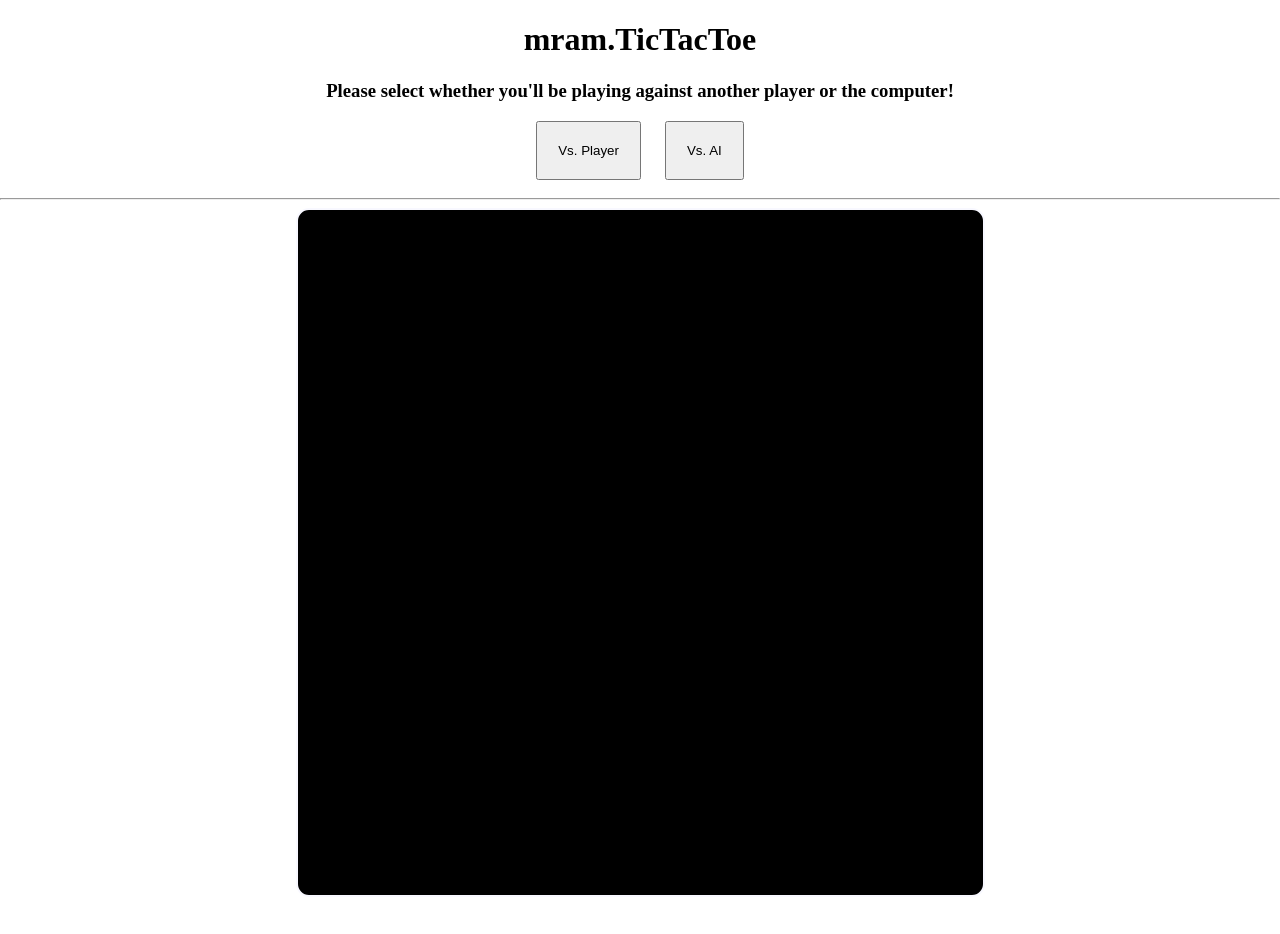
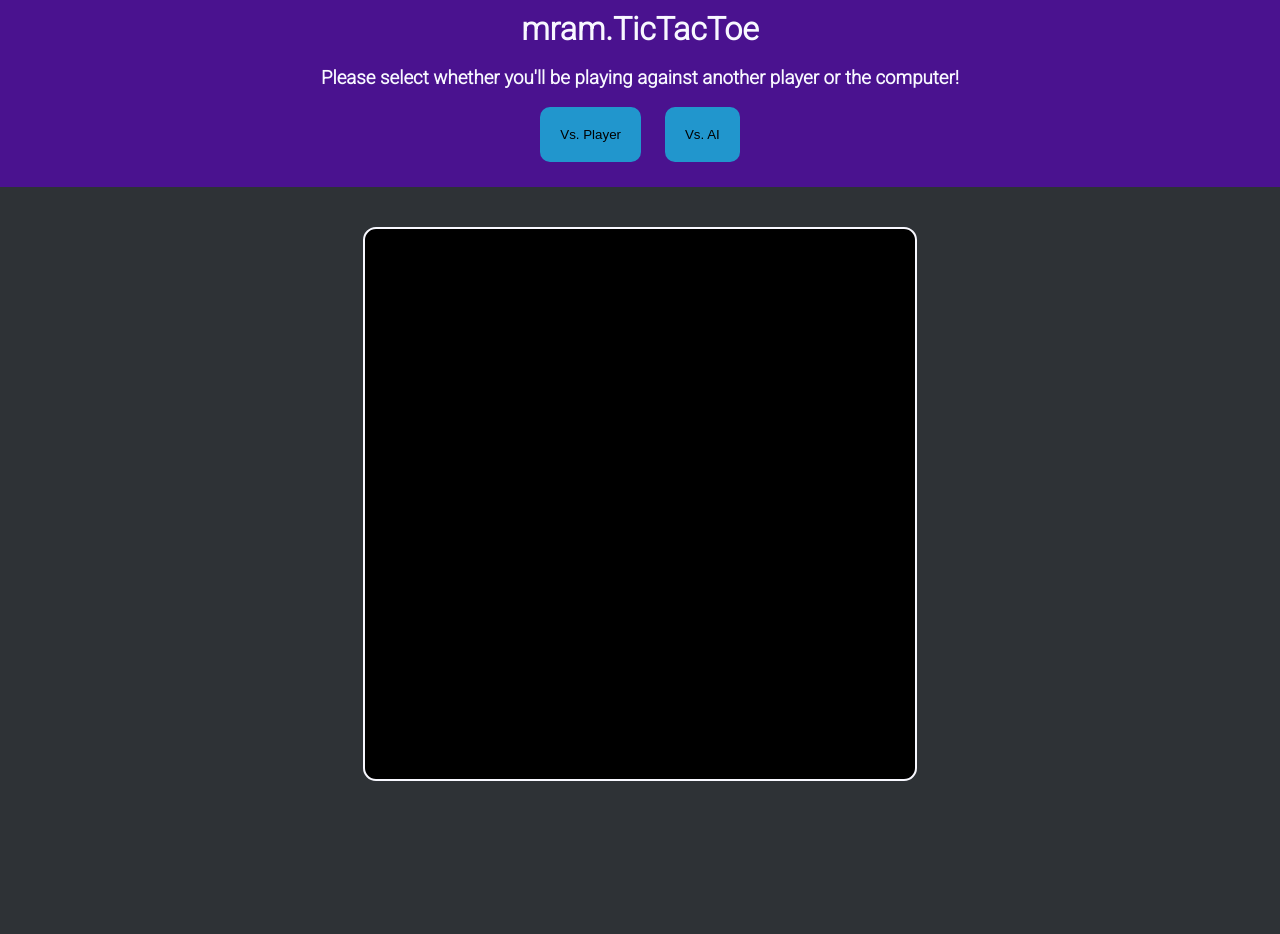
Before and after one commit to masonmike2001/tic-tac-toe, a plain HTML site: page index.html in a window 1280 px wide. After the commit the page ends 836 px from the top, so only its background shows below. Drawn offline with Linux system fonts and the light colour scheme.

Commit message:
updated style and font

```diff
--- a/index.html
+++ b/index.html
@@ -3,20 +3,26 @@
 <html lang="en">
     <head>
         <meta charset = "UTF-8">
-        <title>My Website</title>
+        <title>Tic-Tac-Toe</title>
         <link rel="stylesheet" href="style.css">
+        <link rel="preconnect" href="https://fonts.googleapis.com">
+        <link rel="preconnect" href="https://fonts.gstatic.com" crossorigin>
+        <link href="https://fonts.googleapis.com/css2?family=Roboto:wght@300&display=swap" rel="stylesheet">
         <script src="app.js" defer></script>
         <meta http-equiv="X-UA-Compatible" content="IE=edge">
         <meta name="viewport" content="width=device-width, initial-scale=1.0">
     </head>
     <body>
-        <h1>mram.TicTacToe</h1>
-        <h3 id="instructions">Please select whether you'll be playing against another player or the computer!</h3>
-        <div class="row">
-            <button class="btn">Vs. Player</button>
-            <button class="btn">Vs. AI</button>
+        <div id="header">
+            <h1>mram.TicTacToe</h1>
+            <h3 id="instructions">Please select whether you'll be playing against another player or the computer!</h3>
+            <div class="row">
+                <button class="btn">Vs. Player</button>
+                <button class="btn">Vs. AI</button>
+            </div>
+
         </div>
-        <hr>
+
         <div id="tic-tac-toe">
 
         </div>
--- a/style.css
+++ b/style.css
@@ -1,11 +1,25 @@
 body {
-    margin: auto;
+    margin: auto ;
     text-align: center;
+    background-color: rgb(46, 50, 54);
+    color: ghostwhite;
+    font-family: 'Roboto', sans-serif;
+}
+
+#header {
+    background-color: rgb(74, 18, 143);
+    margin-bottom: 40px;
+    padding-bottom: 15px;
+}
+
+h1 {
+    margin: 0;
+    padding-top: 10px;
 }
 
 #tic-tac-toe {
     display: grid;
-    grid-template: repeat(3, 225px) / repeat(3, 225px);
+    grid-template: repeat(3, 180px) / repeat(3, 180px);
     gap: 5px;
     background-color: black;
     margin: auto;
@@ -16,12 +30,12 @@ body {
 
 .grid-box {
     background-color: blue;
-    width: 225px;
-    height: 225px;
+    width: 180px;
+    height: 180px;
     border-radius: 10px;
 }
 
-.grid-box:hover {
+.grid-box:hover, .btn:hover {
     cursor: pointer;
     background-color: cyan;
 }
@@ -35,13 +49,16 @@ body {
     font-size: 250px;
     display: block;
     margin: auto;
-    margin-top: -16px;
+    margin-top: -80px;
 
 }
 
 .btn {
     padding: 20px;
+    background-color: rgba(0, 255, 255, 0.556);
     margin: 10px;
+    border-radius: 10px;
+    border: none;
     margin-top: 0px;
 }
 
```
